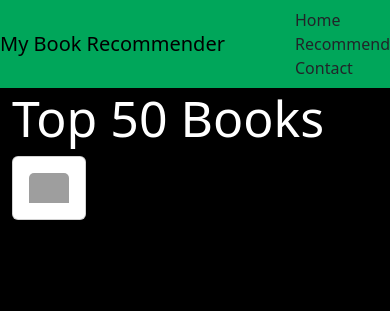
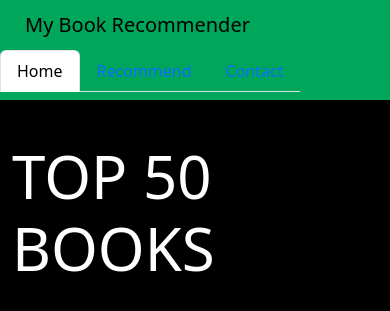
Before and after one commit to rawatshubham09/BookRecommendationSystem, a Flask app: page / in a window 390 px wide. Shown: the top 311 px of the page. Run offline with Flask 3, Linux system fonts and the light colour scheme; grey boxes are pictures that could not be loaded.

Commit message:
file Push to git

```diff
--- a/app.py
+++ b/app.py
@@ -1,7 +1,12 @@
 from flask import Flask,render_template
+import pandas as pd
+import numpy as np
 import pickle
 
 popular_df = pickle.load(open("popular.pkl","rb"))
+pt = pickle.load(open("pt.pkl","rb"))
+similarity_score = pickle.load(open("similarity_score.pkl","rb"))
+final_data = pickle.load(open("final_data.pkl","rb"))
 
 app = Flask(__name__)
 
@@ -13,6 +18,24 @@ def index():
                         image=list(popular_df['Image-URL-M'].values),
                         votes=list(popular_df['Num-Rating'].values),
                         rating=list(popular_df['Avg-Rating'].values))
+def recommend(book_name):
+    #index fetching:
+    index = np.where(pt.index==book_name)[0][0]
+    similar_items = sorted(list(enumerate(similarity_score[index])),key= lambda x:x[1], reverse=True)[1:9]
+    data = []
+    for i in similar_items:
+        item = []
+        temp_df = final_data[final_data["Book-Title"] == pt.index[i[0]]]
+        item.extend(list(temp_df.drop_duplicates("Book-Title")["Book-Title"].values))
+        item.extend(list(temp_df.drop_duplicates("Book-Title")["Book-Author"].values))
+        item.extend(list(temp_df.drop_duplicates("Book-Title")["Image-URL-M"].values))
+        data.append(item)
+
+    return data
+
+@app.route('/recommend')
+def recommend():
+    return render_template("recommend.html")
 
 if __name__ == '__main__':
     app.run(debug=True)
--- a/templates/main.html
+++ b/templates/main.html
@@ -12,29 +12,48 @@
     </head>
     <body style="background-color:black">
         <nav class='navbar' style="background-color:#00a65a">
-            <a class="navbar-brand">My Book Recommender</a>
+            <h2 style="padding-left: 25px" class="navbar-brand">My Book Recommender</h2>
 
-            <ul class="nav navbar-nav">
-                <li><a>Home</a></li>
-                <li><a>Recommend</a></li>
-                <li><a>Contact</a></li>
-            </ul>
+            <ul class="nav nav-tabs">
+                <li class="nav-item">
+                  <a class="nav-link active" aria-current="page" href="/">Home</a>
+                </li>
+                <li class="nav-item">
+                  <a class="nav-link" href="/recommend">Recommend</a>
+                </li>
+                <li class="nav-item">
+                  <a class="nav-link" href="#">Contact</a>
+                </li>
+              </ul>
+
         </nav>
 
-        <div class="container">
+        <div class="container" >
             <div class="row">
-                <div class="col-12">
-                    <h1 class="text-white" style="font-size:50px">Top 50 Books</h1>
+                <div class="col-md-12">
+                    <h1 class="text-white" style="font-size:60px; margin-top:40px">TOP 50 BOOKS</h1>
                 </div>
 
-                <div class="col-3">
-                    <div class="card">
-                        <div class="card-body">
-                            <img class="card-img-top" src="https://images.amazon.com/images/P/0060930535.0">
+                {% for i in range(book_name|length)%}
+
+                <div class="col-md-3" style="margin-top:60px">
+                    <div class="card" style="width: 15rem; background-color:black">
+                        <div class="card-body" width="100" height="200">
+                            <img class="card-img-top" src="{{ image[i] }}">
+                            <h2 class="text-white" style="margin-top:20px">{{ book_name[i] }}</h2>
+                            <h4 class="text-white" style="margin-top:20px">{{ author[i] }}</h4>
+                            <h4 class="text-white">{{ votes [i] }}</h4>
+                            <h4 class="text-white">{{ rating[i] }}</h4>
                         </div>
 
                     </div>
                 </div>
+
+                {% endfor %}
+
+                <img scr="https://epub.us/wp-content/uploads/2015/09/Hitchhikers-Guide-to-the-Galaxy.jpg">
+
+
             </div>
 
 
```
Also changed, not shown: templates/recommend.html (added, +64 -0 lines), 6 other files.
